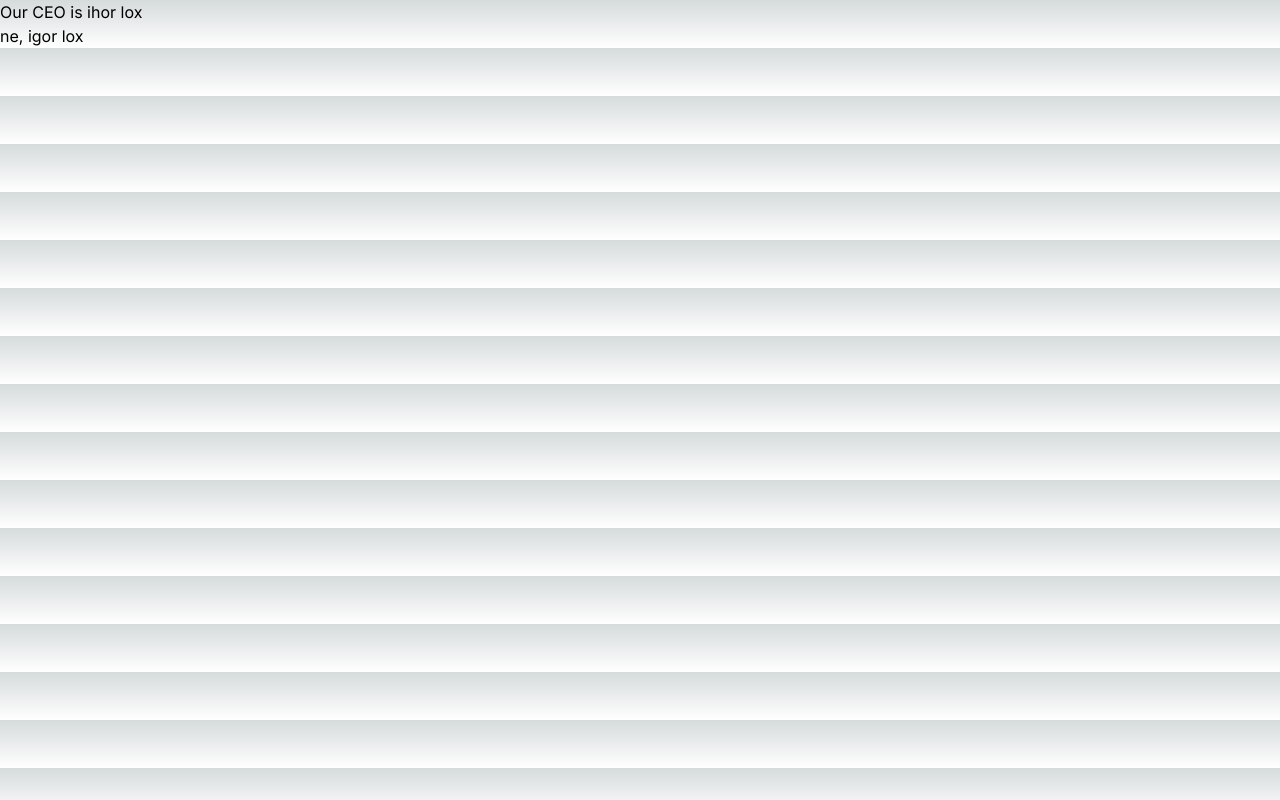
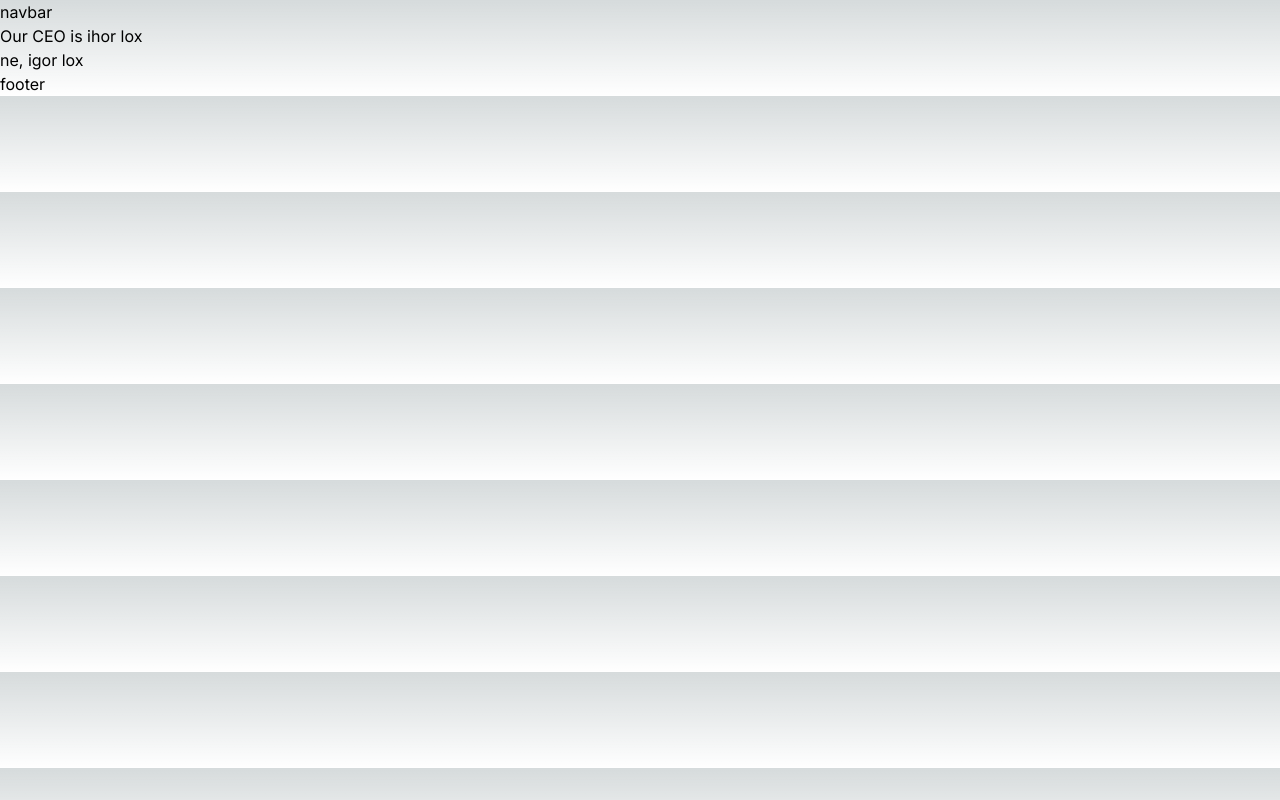
Before and after one commit to Samcoops/game-guess-word, a Next.js app: page / in a window 1280 px wide. Built offline with nearby package versions, Linux system fonts and the light colour scheme.

Commit message:
header + footer

```diff
--- a/src/app/layout.tsx
+++ b/src/app/layout.tsx
@@ -1,6 +1,8 @@
 import type { Metadata } from "next";
 import { Inter } from "next/font/google";
+import Navbar from "@/components/header/Navbar";
 import "./globals.css";
+import Footer from "@/components/footer/Footer";
 
 const inter = Inter({ subsets: ["latin"] });
 
@@ -16,7 +18,13 @@
 }>) {
   return (
     <html lang="en">
-      <body className={inter.className}>{children}</body>
+      <body className={inter.className}>
+        <Navbar/>
+
+        {children}
+
+        <Footer/>
+        </body>
     </html>
   );
 }
--- /dev/null
+++ b/src/components/footer/Footer.tsx
@@ -0,0 +1,7 @@
+import React from 'react'
+
+export default function Footer() {
+  return (
+    <div>footer</div>
+  )
+}
--- /dev/null
+++ b/src/components/header/Navbar.tsx
@@ -0,0 +1,7 @@
+import React from 'react'
+
+export default function Navbar() {
+  return (
+    <div>navbar</div>
+  )
+}
```
